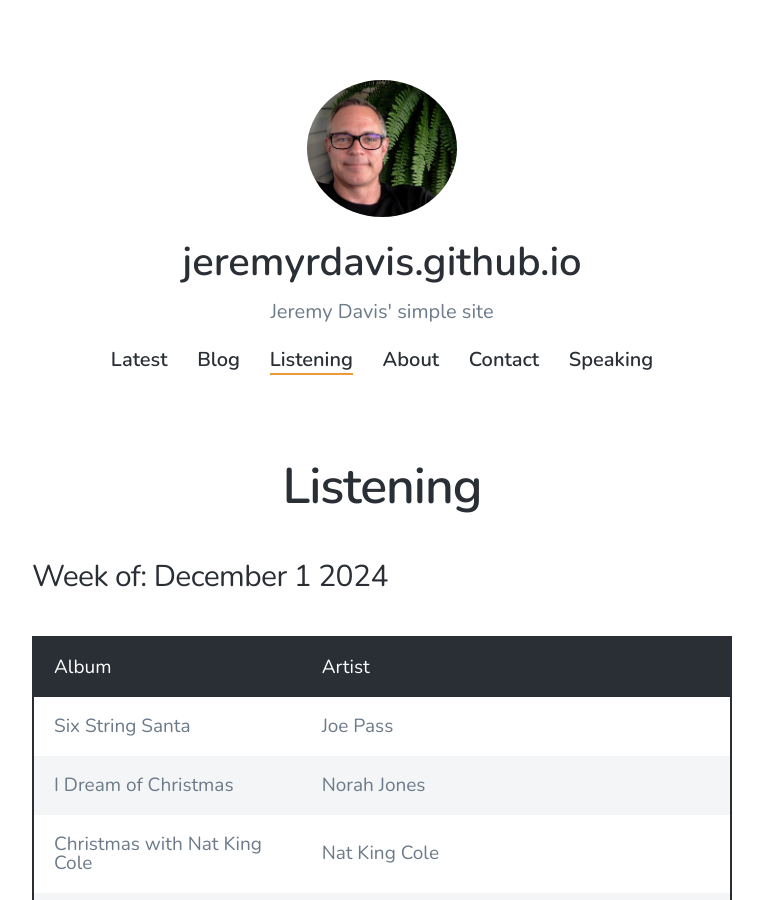
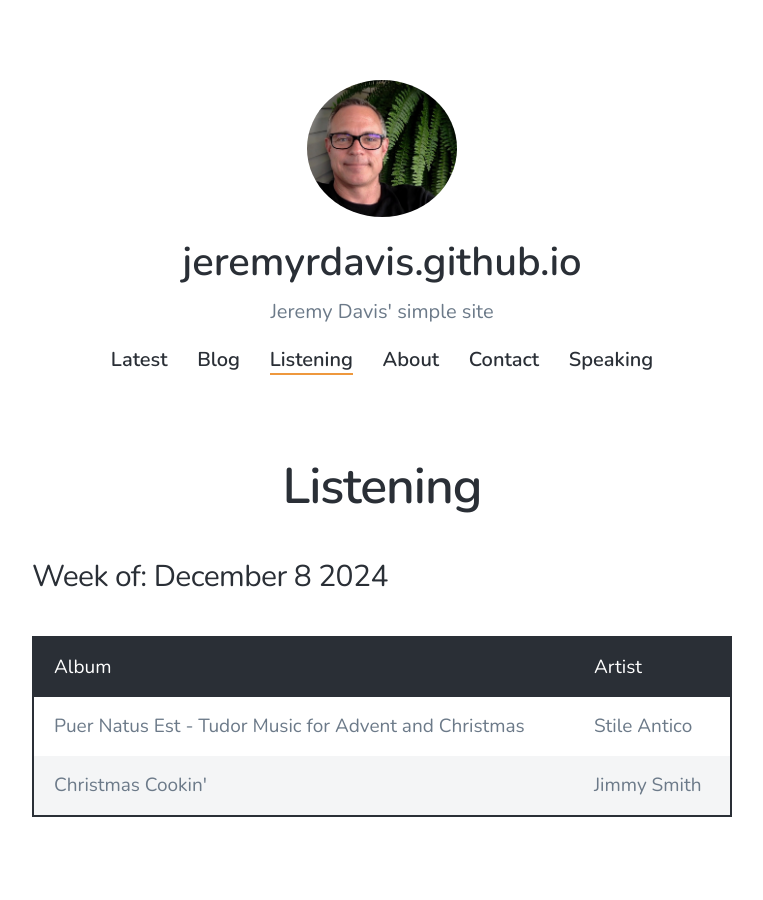
Before and after one commit to jeremyrdavis/jeremyrdavis.github.io, a Jekyll site: the page built from _pages/listening.md, in a window 1280 px wide and 900 px high. Shown: the whole window, without its empty margins (258-1021 px from the left). Built offline with Jekyll 4.4.1, drawn with Linux system fonts in a browser that asks for light colours; nearby versions of some CDN libraries.

```diff
--- a/_data/streaming.yml
+++ b/_data/streaming.yml
@@ -1,3 +1,10 @@
+- week:
+  date: 2024-12-08
+  albums:
+   - title: Puer Natus Est - Tudor Music for Advent and Christmas
+     artist: Stile Antico
+   - title: Christmas Cookin'
+     artist: Jimmy Smith
 - week:
   date: 2024-12-01
   albums:
```
Also changed, not shown: _posts/2024-05-18-quarkus-amd64-arch-docker-builds-on-a-mac.md (added, +15 -0 lines), _posts/2024-12-01-github_action_quarkus.md (added, +59 -0 lines).
